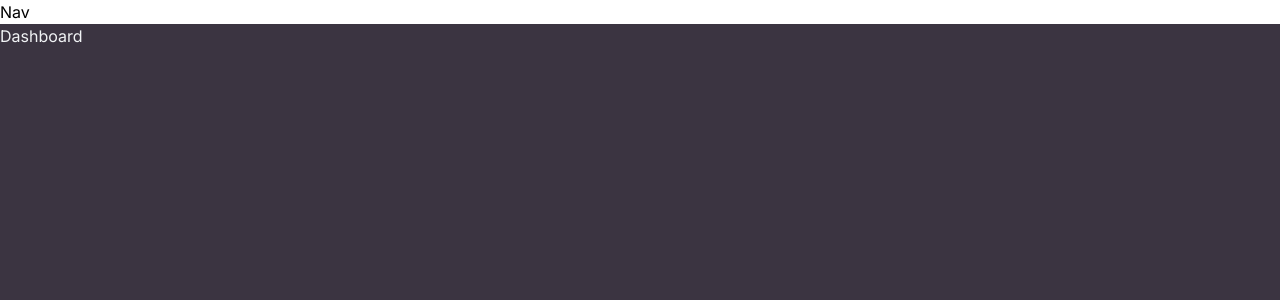
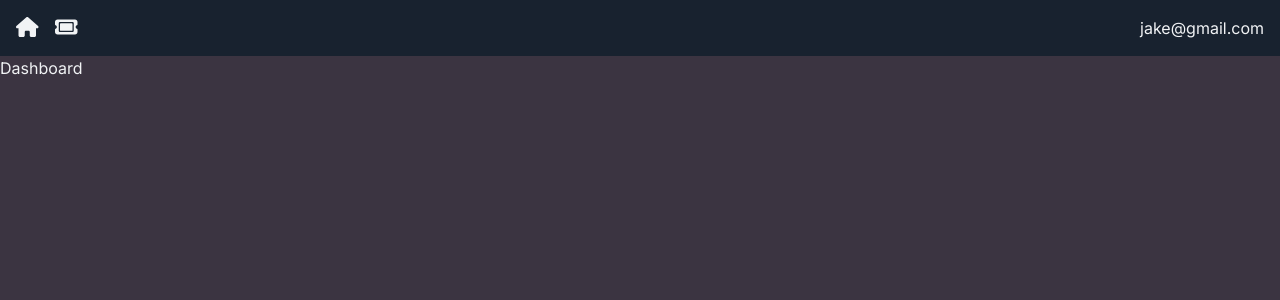
Before and after one commit to leila0202/ticket-app, a Next.js app: page / in a window 1280 px wide. Shown: the top 300 px of the page. Built offline with nearby package versions, Linux system fonts and the light colour scheme.

Commit message:
created the nav component

```diff
--- a/app/(components)/Nav.jsx
+++ b/app/(components)/Nav.jsx
@@ -1,4 +1,22 @@
+import Link from "next/link";
+import { FontAwesomeIcon } from "@fortawesome/react-fontawesome";
+import { faTicket, faHome } from "@fortawesome/free-solid-svg-icons";
+
 const Nav = () => {
-  return <div>Nav</div>;
+  return (
+    <nav className="flex justify-between bg-nav p-4 ">
+      <div className="flex items-center space-x-4">
+        <Link href="/">
+          <FontAwesomeIcon icon={faHome} className="icon" />
+        </Link>
+        <Link href="/TicketPage/new">
+          <FontAwesomeIcon icon={faTicket} className="icon" />
+        </Link>
+      </div>
+      <div>
+        <p className="text-default-text">jake@gmail.com</p>
+      </div>
+    </nav>
+  );
 };
 export default Nav;
```
